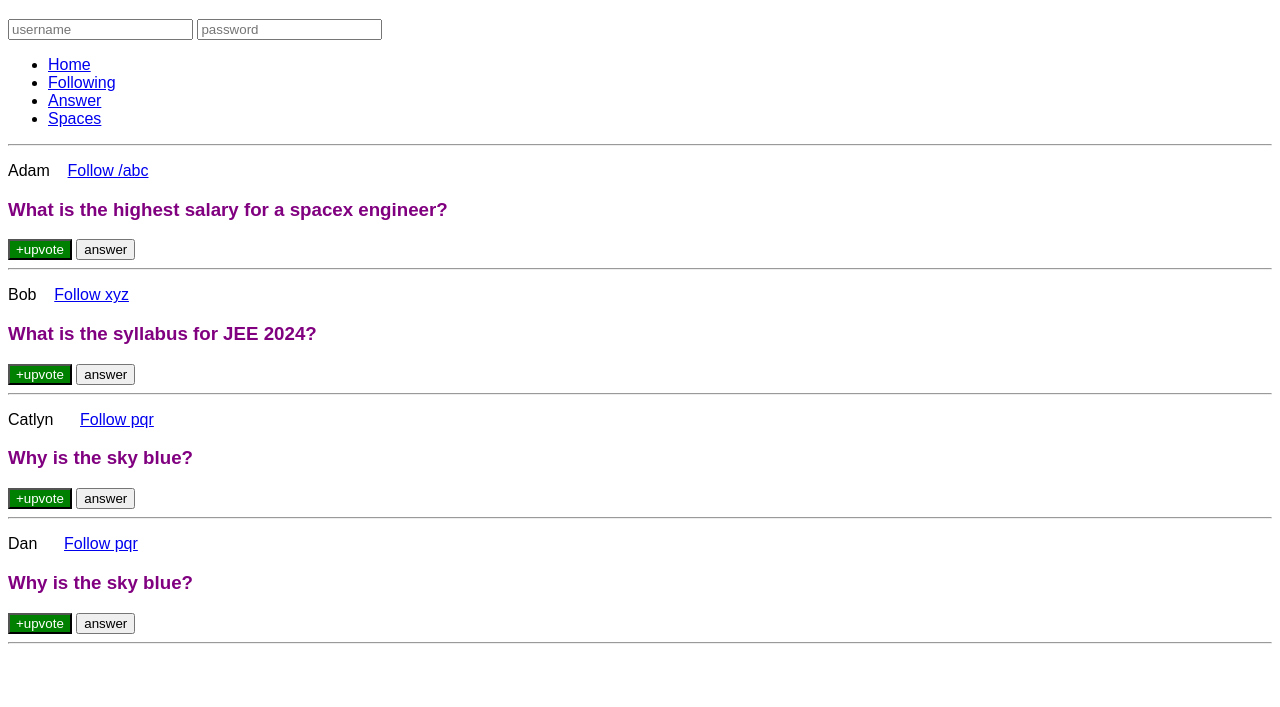
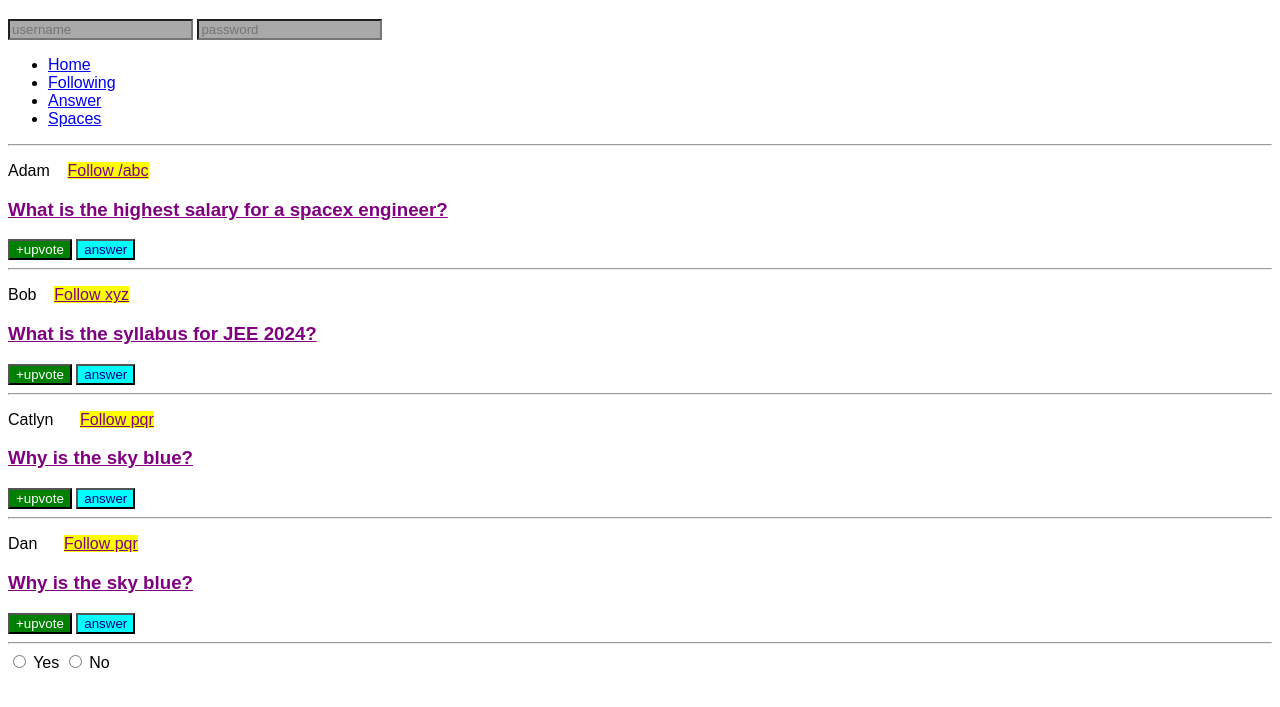
Before and after one commit to userdefined111/WEB-DEV, a plain HTML site: page FRONTEND/CSS/CSS2/index.html in a window 1280 px wide. Shown: the part 61-768 px from the top of the page. Drawn offline with Linux system fonts and the light colour scheme.

Commit message:
15/05/2026

```diff
--- a/FRONTEND/CSS/CSS2/index.html
+++ b/FRONTEND/CSS/CSS2/index.html
@@ -72,5 +72,11 @@
             </span>
             <hr />
     </main>
+    <div>
+        <input type="radio" id="yes" name="agreement">
+        <label for="yes">Yes</label>
+        <input type="radio" id="no" name="agreement">
+        <label for="no">No</label>
+    </div>
   </body>
 </html>
--- /dev/null
+++ b/FRONTEND/CSS/CSS2/practice.css
@@ -0,0 +1,20 @@
+/* Universal selector */
+*{
+    font-family: courier new;
+}
+
+/* Element selector */
+h1{
+    color: #1b74e4;
+}
+
+/* ID selector */
+#searchbtn {
+    background-color: #000000;
+    color: #ffffff;
+}
+
+/* class selector */
+.userbtn{
+    background-color: aqua;
+}
--- a/FRONTEND/CSS/CSS2/style.css
+++ b/FRONTEND/CSS/CSS2/style.css
@@ -1,12 +1,17 @@
+/* Universal selector */
 *{
     font-family: Arial, Helvetica, sans-serif;
 }
+
+/* Element selector */
 h3{
     color: purple;
 }
 h2,h1{
     color: #b92b27;
 }
+
+/* ID selector */
 #login{
     background-color: white;
 }
@@ -14,7 +19,63 @@ h2,h1{
     background-color: #b92b27;
     color: white;
 }
+
+/* Class selector */
 .upvote{
     background-color: green;
     color: white;
 }
+
+/* descendant selector: selects all elements that are descendants of a specified element */
+p a{
+    color: purple;
+    background-color: yellow;
+}
+
+/* adjacent sibling selector: changes the elements which are on the same level*/
+p + h3{
+    text-decoration: underline;
+}
+
+.upvote + button{
+    background-color: aqua;
+    color: darkblue;
+}
+
+/* child selector: can only go till one level deep and only applies to direct children */
+div> input{
+    background-color: darkgray;
+}
+
+/* attribute selector */
+input[type="text"]{
+    color: green;
+}
+input[type="password"]{
+    color: red;
+}
+
+/* pseudo-class selector */
+button:hover{
+    background-color: black;
+    color: white;
+}
+
+h3:hover{
+    text-decoration: overline;
+}
+
+button:active{
+    background-color: pink;
+    color: black;
+}
+
+p:active{
+    font-weight: bold;
+    color:green;
+}
+
+input[type="radio"]:checked+label{
+    color : red;
+    font-weight: bold;
+}
```
Also changed, not shown: FRONTEND/CSS/CSS2/PracticeQs.html (+1 -0 lines).
